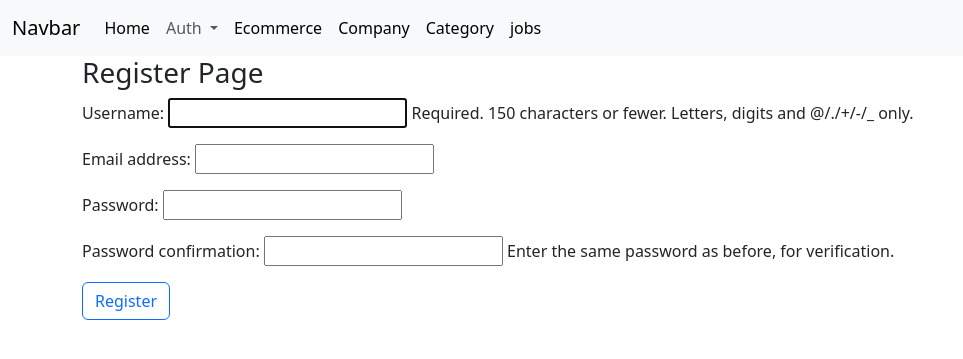
After one commit to mriyad22/Django-queryset, a Django app: page /register/ in a window 1280 px wide. The commit adds this page. Shown: the top 359 px of the page, without its empty margins (0-963 px from the left). Run offline with Django 5.2, Linux system fonts and the light colour scheme.

Commit message:
update templates

```diff
--- a/test_query/templates/base.html
+++ b/templates/base.html
@@ -18,8 +18,23 @@
                 <li class="nav-item">
                 <a class="nav-link active" aria-current="page" href="/">Home</a>
                 </li>
+
+                <li class="nav-item dropdown">
+                  <a class="nav-link dropdown-toggle" href="{% url 'test_query:register' %}" role="button" data-bs-toggle="dropdown" aria-expanded="false">
+                    Auth
+                  </a>
+                  <ul class="dropdown-menu">
+                    <li><a class="dropdown-item" href="{% url 'test_query:register' %}">register</a></li>
+                    <li><a class="dropdown-item" href="{% url 'test_query:login' %}">login</a></li>
+                    <li><a class="dropdown-item" href="{% url 'test_query:logout' %}">logout</a></li>
+                  </ul>
+                </li>
+
+
+
+
                 <li class="nav-item">
-                <a class="nav-link active" aria-current="page" href="/">Accounts</a>
+                <a class="nav-link active" aria-current="page" href="{% url 'ecommerce:ecommerce' %}">Ecommerce</a>
                 </li>
                 <li class="nav-item">
                 <a class="nav-link active" aria-current="page" href="#">Company</a>
--- /dev/null
+++ b/templates/form.html
@@ -0,0 +1,16 @@
+{% extends 'base.html' %}
+
+{% block content %}
+   <div class="container">
+    <h3> {{page_title}} </h3>
+
+    <form method="post" enctype="multipart/form-data">
+        {% csrf_token %}
+        {{form.as_p}}
+
+        <button class="btn btn-outline-primary" type="submit">{{btn}}</button>
+    </form>
+   </div>
+
+
+{% endblock %}
--- /dev/null
+++ b/test_query/auths.py
@@ -0,0 +1,44 @@
+from django.shortcuts import render, redirect
+from .models import User
+from .forms import *
+from django.contrib.auth.forms import AuthenticationForm
+from django.contrib.auth import login, logout
+
+#--------> Register Page
+def register_page(request):
+    form = RegisterFrom(request.POST or None)
+    if request.method == 'POST' and form.is_valid():
+        form.save()
+        return redirect('test_query:login')
+
+    context = {
+        'form': form,
+        'page_title': 'Register Page',
+        'btn' : 'Register'
+    }
+    return render(request, 'form.html', context)
+
+
+
+#--------> Login Page
+def login_page(request):
+    form = AuthenticationForm(request, request.POST or None)
+    if request.method == 'POST' and form.is_valid():
+        user = form.get_user()
+        if user:
+            login(request, user)
+            return redirect('test_query:data')
+
+    context = {
+        'form': form,
+        'page_title': 'Login Page',
+        'btn' : 'Login'
+    }
+    return render(request, 'form.html', context)
+
+
+
+#--------> Logout Page
+def logout_page(request):
+    logout(request)
+    return redirect('test_query:login')
--- /dev/null
+++ b/test_query/forms.py
@@ -0,0 +1,8 @@
+from django import forms
+from .models import User
+from django.contrib.auth.forms import UserCreationForm, AuthenticationForm
+
+class RegisterFrom(UserCreationForm):
+    class Meta:
+        model = User
+        fields = ['username', 'email', 'password1', 'password2']
--- a/test_query/templates/home.html
+++ /dev/null
@@ -1,6 +0,0 @@
-{% extends 'base.html' %}
-
-{% block content %}
-    <h1> Home here </h1>
-
-{% endblock %}
--- a/test_query/urls.py
+++ b/test_query/urls.py
@@ -1,10 +1,15 @@
 from django.urls import path
 from .views import *
+from .auths import *
 
 app_name = 'test_query'
 
 urlpatterns = [
     path('', data_veiw, name='data'),
     path('job/', job_view, name='job'),
-    path('job/application/<int:job_id>/', job_applicant_view, name='jobs')
+    path('job/application/<int:job_id>/', job_applicant_view, name='jobs'),
+    path('register/', register_page, name='register'),
+    path('login/', login_page, name='login'),
+    path('logout/', logout_page, name='logout'),
+
 ]
```
Also changed, not shown: templates/ecommerce.html (added, +14 -0 lines), templates/home.html (added, +16 -0 lines), templates/acounts.html (renamed from test_query/templates/acounts.html), templates/category.html (renamed from test_query/templates/category.html), templates/companydata.html (renamed from test_query/templates/companydata.html), templates/job.html (renamed from test_query/templates/job.html).
